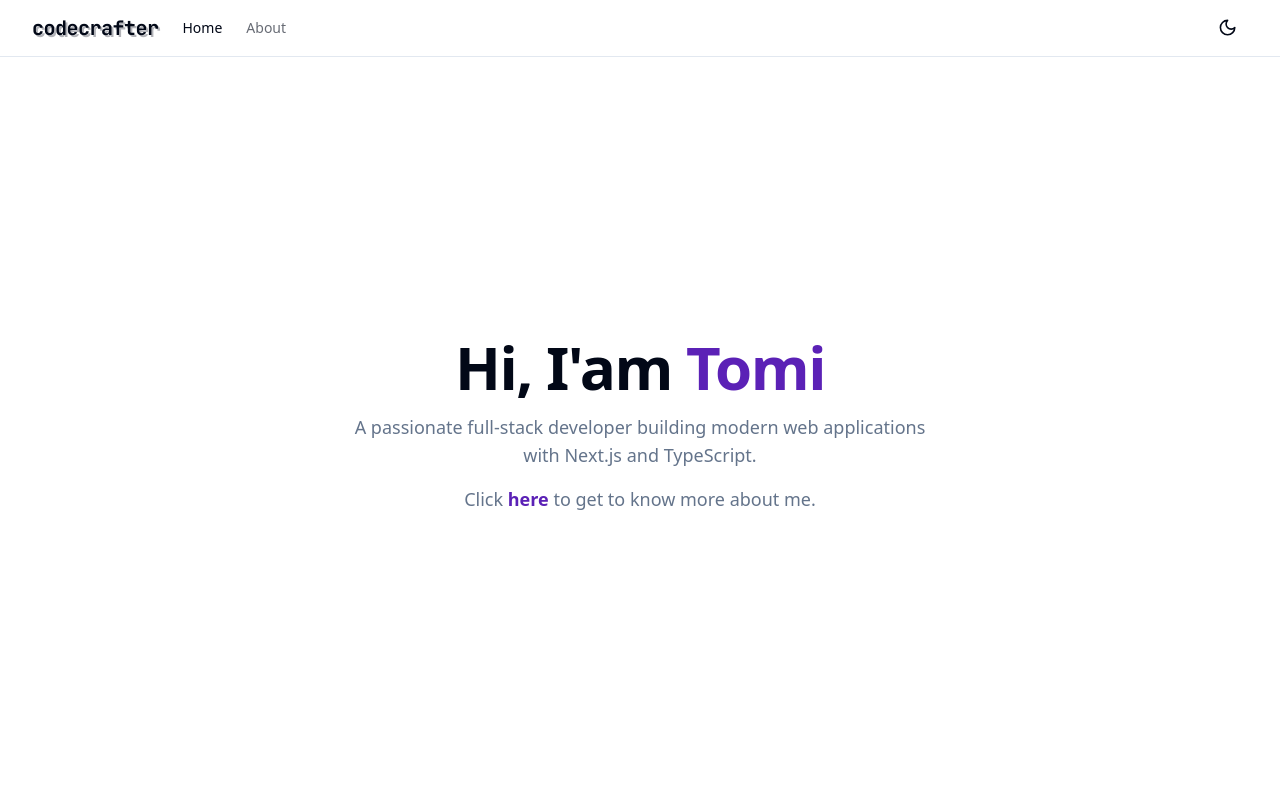
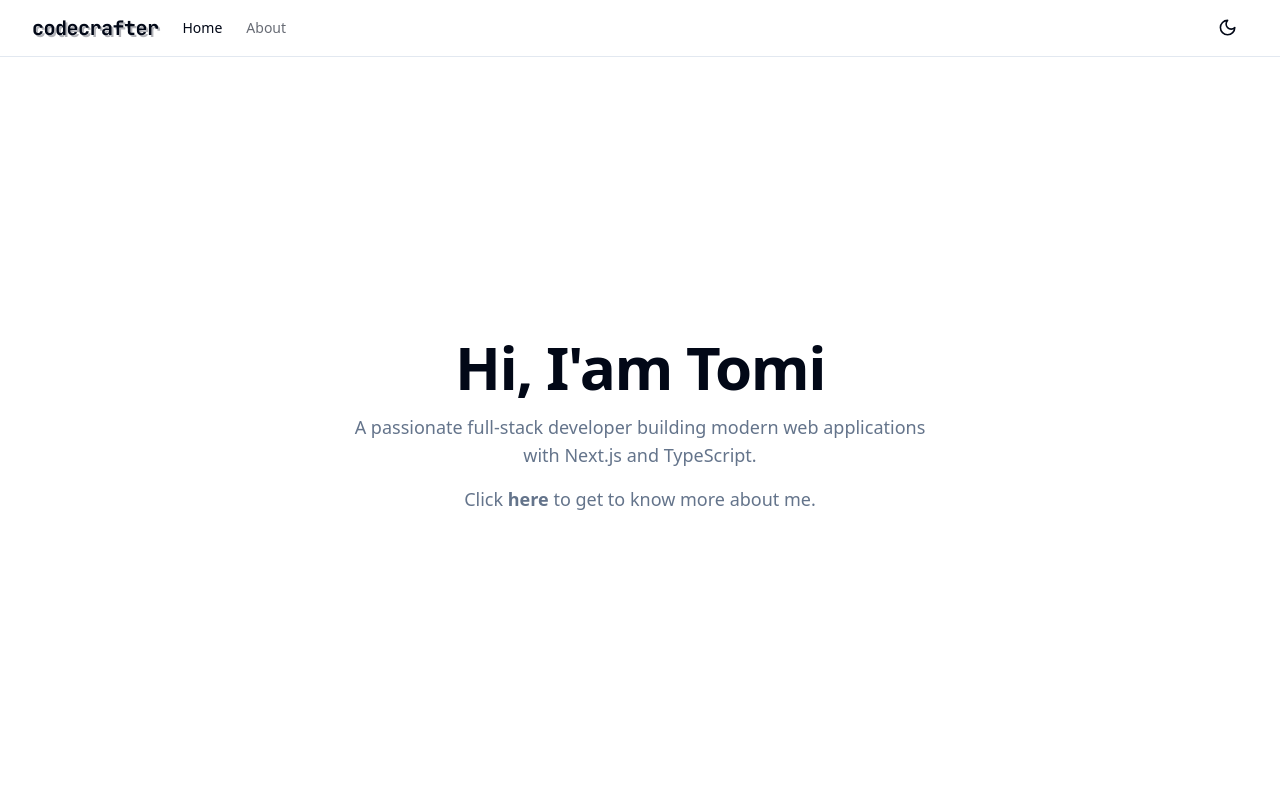
Before and after one commit to tomislav-varga/nextjs-portfolio-page, a Next.js app: page / in a window 1280 px wide. Shown: the top 800 px of the page. Built offline with nearby package versions, Linux system fonts and the light colour scheme.

Commit message:
delete: font color in name and link

```diff
--- a/src/components/sections/hero-section.tsx
+++ b/src/components/sections/hero-section.tsx
@@ -3,14 +3,14 @@ export function HeroSection() {
     <section className="flex flex-col items-center justify-center min-h-[calc(100vh-4rem)] gap-8 py-8">
       <div className="flex flex-col items-center text-center gap-4">
         <h1 className="text-4xl font-bold tracking-tight sm:text-6xl">
-          Hi, I'am <span className="text-violet-800">Tomi</span>
+          Hi, I'am Tomi
         </h1>
         <p className="text-lg text-muted-foreground max-w-[600px]">
           A passionate full-stack developer building modern web applications
           with Next.js and TypeScript.
         </p>
         <p className="text-lg text-muted-foreground max-w-[600px]">
-           Click <a href="/about" className="text-violet-800 font-bold hover:text-violet-600 transition-colors duration-200">here</a> to get to know more about me.
+           Click <a href="/about" className="font-bold">here</a> to get to know more about me.
         </p>
       </div>
     </section>
```
